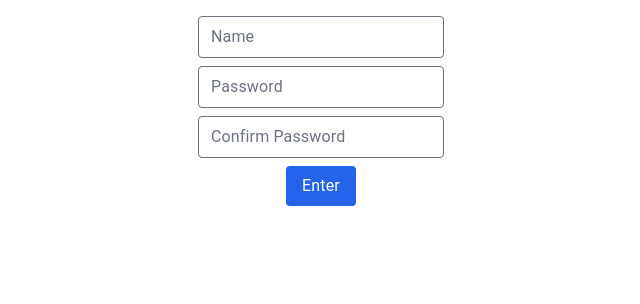
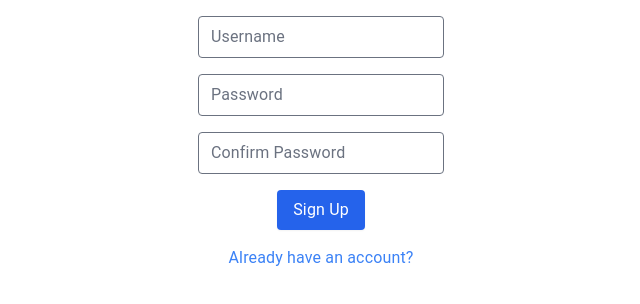
Before and after one commit to Edkmarciniak/Geo-frontend, a React (Vite) app: page / in a window 1280 px wide. Shown: the top 304 px of the page, without its empty margins (319-959 px from the left). Built offline with nearby package versions, Linux system fonts and the light colour scheme.

Commit message:
Copy paste code

```diff
--- a/src/App.jsx
+++ b/src/App.jsx
@@ -1,21 +1,41 @@
-import InputText from "./components/form/input-text";
-import Button from "./components/button";
+import { createBrowserRouter, RouterProvider } from "react-router-dom";
+import LoginRegister from "./routes/login-register";
+import Students from "./routes/students";
+import { apiService } from "./services";
+
+const router = createBrowserRouter([
+  {
+    path: "/",
+    element: <LoginRegister />,
+  },
+
+  // TODO: Protect this route (check for a jwt)
+  {
+    path: "/students",
+    element: <Students />,
+    loader() {
+      return apiService.getStudents();
+    },
+
+    async action(postSubmission) {
+      const { request } = postSubmission;
+
+      // Read the request body as form data
+      const formData = await request.formData();
+
+      // Turn the form data into a plain object
+      const data = Object.fromEntries(formData);
+
+      // Send the data to the server
+      const newStudent = await apiService.createStudent(data);
+
+      return { newStudent };
+    },
+  },
+]);
 
 function App() {
-  return (
-    <form className="mt-4 flex flex-col items-center gap-y-2">
-      <InputText label="Name" id="name" />
-
-      <InputText label="Password" id="password" type="password" />
-      <InputText
-        label="Confirm Password"
-        id="confirmPassword"
-        type="password"
-      />
-
-      <Button text="Enter" />
-    </form>
-  );
+  return <RouterProvider router={router} />;
 }
 
 export default App;
```
